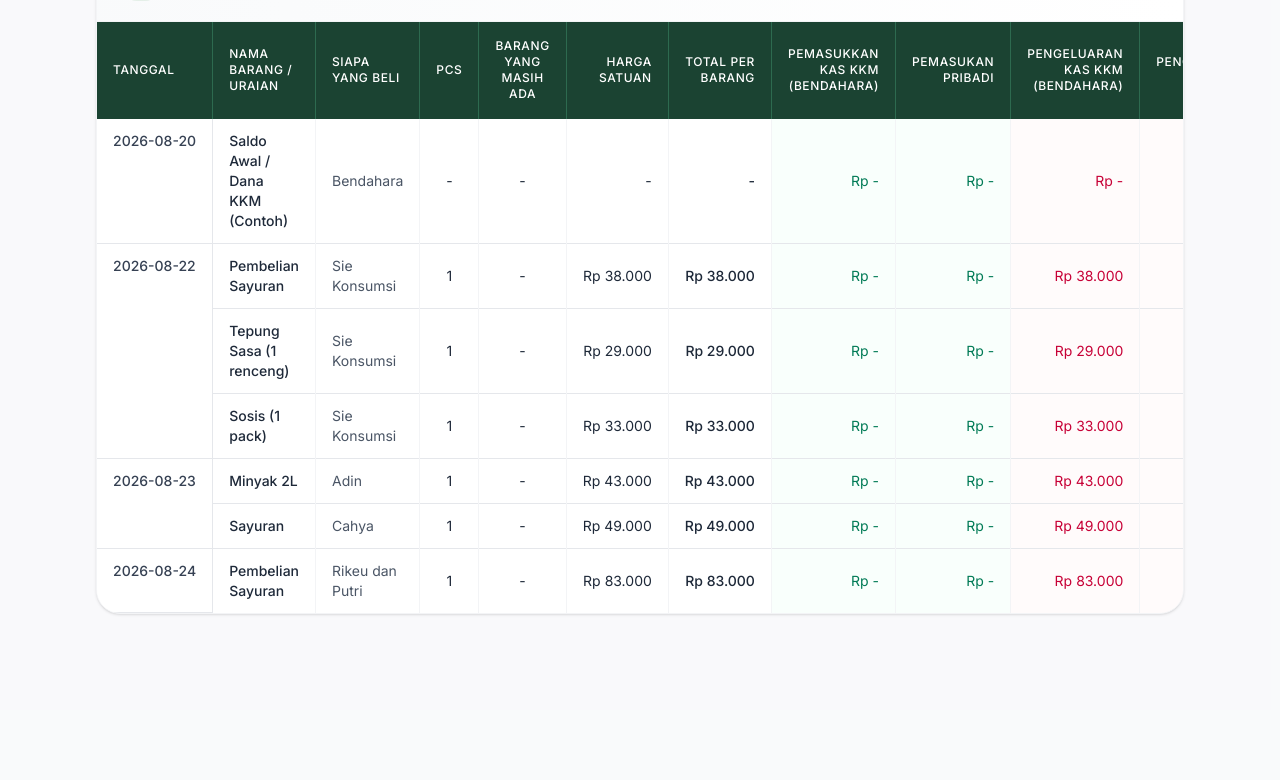
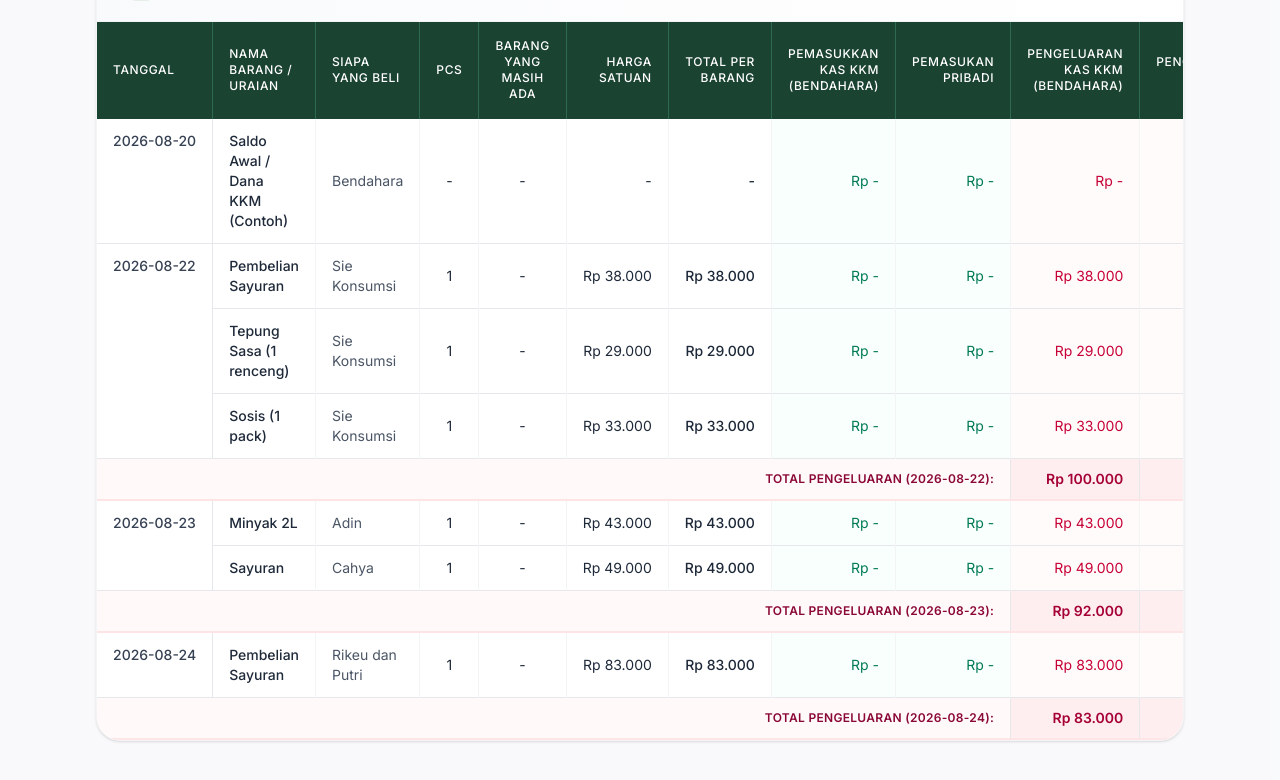
Before and after one commit to adin07-code/Desa-Panambangan, a Next.js app: page /laporan-keuangan in a window 1280 px wide. Shown: the part 682-1462 px from the top of the page. Before the commit the page ends 1392 px from the top, so only its background shows below. Built offline with nearby package versions, Linux system fonts and the light colour scheme; a web font is replaced by a local one.

Commit message:
feat: add daily subtotal row and fix syntax errors

```diff
--- a/src/components/KeuanganTable.tsx
+++ b/src/components/KeuanganTable.tsx
@@ -12,6 +12,7 @@ export default function KeuanganTable({ data }: KeuanganTableProps) {
   // Calculate running balance and totals
   const {
     processedData,
+    dailyTotals,
     totalPemasukanKkm,
     totalPengeluaranKkm,
     saldoKkm,
@@ -28,6 +29,7 @@ export default function KeuanganTable({ data }: KeuanganTableProps) {
     let tPengeluaranPribadi = 0;
 
     let currentTotalKeseluruhan = 0;
+    const dailyTotals: Record<string, { outKkm: number, outPribadi: number }> = {};
 
     const processed = data.map((item, index, arr) => {
       // KKM
@@ -49,6 +51,13 @@ export default function KeuanganTable({ data }: KeuanganTableProps) {
         currentSaldoPribadi -= item.pengeluaranPribadi;
         tPengeluaranPribadi += item.pengeluaranPribadi;
       }
+
+      // Daily totals calculation
+      if (!dailyTotals[item.tanggal]) {
+        dailyTotals[item.tanggal] = { outKkm: 0, outPribadi: 0 };
+      }
+      if (item.pengeluaranKkm) dailyTotals[item.tanggal].outKkm += item.pengeluaranKkm;
+      if (item.pengeluaranPribadi) dailyTotals[item.tanggal].outPribadi += item.pengeluaranPribadi;
 
       // Total Keseluruhan (Saldo)
       currentTotalKeseluruhan = currentSaldoKkm + currentSaldoPribadi;
@@ -77,6 +86,7 @@ export default function KeuanganTable({ data }: KeuanganTableProps) {
 
     return {
       processedData: processed,
+      dailyTotals,
       totalPemasukanKkm: tPemasukanKkm,
       totalPengeluaranKkm: tPengeluaranKkm,
       saldoKkm: currentSaldoKkm,
@@ -181,9 +191,12 @@ export default function KeuanganTable({ data }: KeuanganTableProps) {
               </tr>
             </thead>
             <tbody className="divide-y divide-gray-200">
-              {processedData.map((item) => {
+              {processedData.map((item, idx) => {
+                const isLastOfDate = idx === processedData.length - 1 || processedData[idx + 1].tanggal !== item.tanggal;
+                const dailyTotal = dailyTotals[item.tanggal];
                 return (
-                <tr key={item.id} className="hover:bg-gray-50/50 transition-colors text-sm">
+                <React.Fragment key={item.id}>
+                  <tr className="hover:bg-gray-50/50 transition-colors text-sm">
                     {item.rowSpan > 0 && (
                       <td
                         rowSpan={item.rowSpan}
@@ -209,6 +222,24 @@ export default function KeuanganTable({ data }: KeuanganTableProps) {
 
                     <td className="py-3 px-4 text-right font-extrabold text-slate-800 bg-slate-50/50">{formatRupiah(item.saldo)}</td>
                   </tr>
+
+                  {isLastOfDate && (dailyTotal.outKkm > 0 || dailyTotal.outPribadi > 0) && (
+                    <tr className="bg-rose-50/40 font-semibold text-sm border-b-2 border-rose-100">
+                      <td colSpan={9} className="py-2.5 px-4 border-r border-gray-200 text-right text-rose-900 tracking-wide uppercase text-xs">
+                        Total Pengeluaran ({item.tanggal}):
+                      </td>
+                      <td className="py-2.5 px-4 border-r border-gray-200 text-right text-rose-800 bg-rose-100/50">
+                        {dailyTotal.outKkm > 0 ? formatRupiah(dailyTotal.outKkm) : 'Rp -'}
+                      </td>
+                      <td className="py-2.5 px-4 border-r border-gray-200 text-right text-rose-800 bg-rose-100/50">
+                        {dailyTotal.outPribadi > 0 ? formatRupiah(dailyTotal.outPribadi) : 'Rp -'}
+                      </td>
+                      <td className="py-2.5 px-4 text-right font-bold text-rose-900 bg-rose-100/80">
+                         {formatRupiah(dailyTotal.outKkm + dailyTotal.outPribadi)}
+                      </td>
+                    </tr>
+                  )}
+                </React.Fragment>
                 );
               })}
             </tbody>
```
Lines whose indentation alone changed are shown as unchanged.
